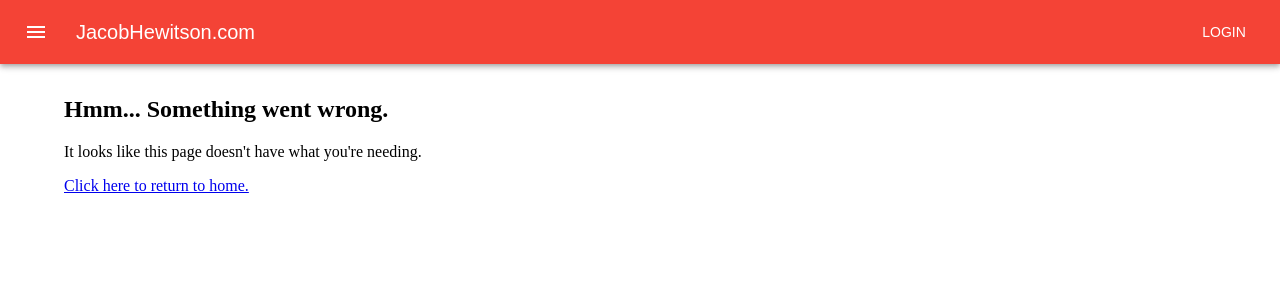
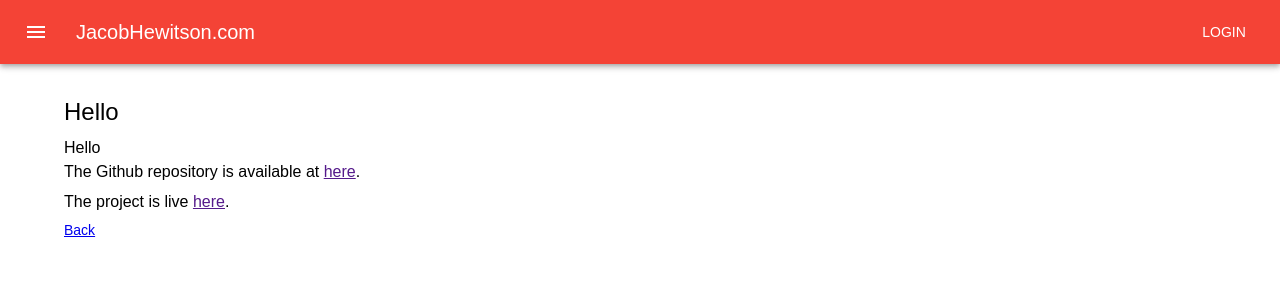
Before and after one commit to hewitson-j/website-v3, a React (Vite) app: page /Project in a window 1280 px wide. Shown: the top 300 px of the page. Built offline with nearby package versions, Linux system fonts and the light colour scheme.

Commit message:
Added project details page and route.

```diff
--- a/src/App.tsx
+++ b/src/App.tsx
@@ -1,9 +1,9 @@
 import './index.css'
-import { Routes, Route, Outlet, Link } from "react-router-dom";
+import { Routes, Route } from "react-router-dom";
 import Projects from './components/Projects';
 import ErrorPage from './components/ErrorPage';
 import Layout from './components/Layout';
-// import Routes from './components/Routes'
+import ProjectDetails from './components/ProjectDetails';
 
 function App() {
 
@@ -13,6 +13,7 @@ function App() {
           <Route path='/' element={<Layout/>}>
             <Route index element={<Projects/>}/>
             <Route path='*' element={<ErrorPage/>}/>
+            <Route path='Project' element={<ProjectDetails id={0} name={'Hello'} description={'Hello'} problem={''} liveLink={''} githubLink={''} images={[]} packages={[]}/>}></Route>
           </Route>
         </Routes>
     </>
--- a/src/components/ErrorPage.tsx
+++ b/src/components/ErrorPage.tsx
@@ -1,9 +1,10 @@
+import { Typography } from "@mui/material"
 import { Link } from "react-router-dom"
 
 export default function ErrorPage(){
     return <>
-    <h2>Hmm... Something went wrong.</h2>
-    <p>It looks like this page doesn't have what you're needing.</p>
-    <Link to='/'>Click here to return to home.</Link>
+    <Typography gutterBottom variant='h5' component='div'>Hmm... something went wrong.</Typography>
+    <Typography gutterBottom variant='body1' component='div'>This page doesn't have what you're looking for.</Typography>
+    <Typography gutterBottom variant='body1' component='div'><Link to='/'>Click here to return to home.</Link></Typography>
     </>
 }
--- /dev/null
+++ b/src/components/ProjectDetails.tsx
@@ -0,0 +1,46 @@
+import { Typography } from "@mui/material";
+import { Link } from "react-router-dom";
+
+export const project = {
+    id: 0,
+    name: "Chat App",
+    images: [],
+    description: "This application is a messaging application similar to WhatsApp or Facebook Messenger. It sends and receives messages.",
+    problem: 'problem',
+    packages: [{
+        'name': "name",
+        'image': 'image'
+    }],
+    liveLink: 'https://lds.org',
+    githubLink: 'https://github.com'
+};
+
+interface Package{
+    name: string
+    image: string
+}
+
+interface ProjectDetailsProps  {
+    id: number
+    name: string
+    description: string
+    problem: string
+    liveLink: string
+    githubLink: string
+    images: string[]
+    packages: Package[]
+}
+
+export default function ProjectDetails(project: ProjectDetailsProps){
+    return <>
+    <Typography gutterBottom variant='h5' component='div'>{project.name}</Typography>
+    <Typography>{project.description}</Typography>
+    <Typography>{project.problem}</Typography>
+    <Typography gutterBottom>The Github repository is available at <a href={project.githubLink}>here</a>.</Typography>
+    <Typography gutterBottom>The project is live <a href={project.liveLink}>here</a>.</Typography>
+    {/* <Typography>{props.packages}</Typography> */}
+    <Typography variant='body2' component='div'><Link to='/'>Back</Link></Typography>
+
+    </>
+
+}
--- a/src/components/Projects.tsx
+++ b/src/components/Projects.tsx
@@ -3,6 +3,7 @@ import MediaCard from "./MediaCard";
 
 export default function Projects(){
     return <>
+
     <Grid container spacing={3}>
         <Grid item xs={4}><MediaCard/></Grid>
         <Grid item xs={4}><MediaCard/></Grid>
```
